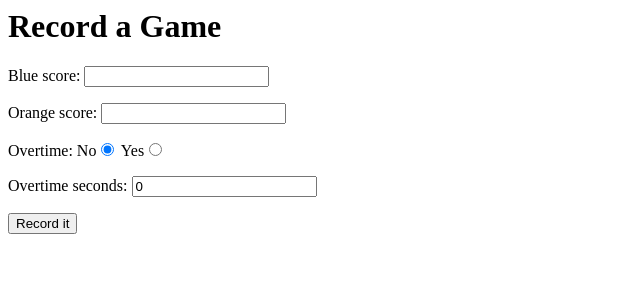
After one commit to danielmoniz/rocket-league-results, a Django app: page /games/new in a window 1280 px wide. The commit adds this page. Shown: the top 300 px of the page, without its empty margins (0-640 px from the left). Run offline with Django 3.2, Linux system fonts and the light colour scheme.

Commit message:
Add simple form for new games. Not hooked up.

```diff
--- a/games/templates/index.html
+++ b/games/templates/index.html
@@ -1,8 +1,12 @@
 
 <h1>All Games</h1>
 
+<p>
+  <a href="{% url 'games:new' %}">Record a game</a>
+</p>
+
 {% for game in games %}
   <p>
-    <a href="{{ game.id }}">{{ game.get_game_result }}</a>
+    <a href="{% url 'games:details' game.id %}">{{ game.get_game_result }}</a>
   </p>
 {% endfor %}
--- /dev/null
+++ b/games/templates/new.html
@@ -0,0 +1,22 @@
+
+<h1>Record a Game</h1>
+
+<form class="" action="#" method="post">
+  {% csrf_token %}
+  <p>
+    Blue score: <input type="text" name="blue_score" value="">
+  </p>
+  <p>
+    Orange score: <input type="text" name="orange_score" value="">
+  </p>
+  <p>
+    Overtime: No<input type="radio" name="overtime" value="false" checked> Yes<input type="radio" name="overtime" value="true">
+  </p>
+  <p>
+    Overtime seconds: <input type="number" name="overtime_length" value="0">
+  </p>
+
+  <p>
+    <input type="submit" name="" value="Record it">
+  </p>
+</form>
--- a/games/urls.py
+++ b/games/urls.py
@@ -3,8 +3,9 @@ from django.urls import path
 
 from . import views
 
-
+app_name = 'games'
 urlpatterns = [
     path('', views.index, name='index'),
-    path('<int:id>', views.detail, name='detail'),
+    path('<int:id>', views.detail, name='details'),
+    path('new', views.new, name='new'),
 ]
--- a/games/views.py
+++ b/games/views.py
@@ -11,3 +11,7 @@ def index(request):
 def detail(request, id):
     game = get_object_or_404(Game, pk=id)
     return render(request, 'detail.html', { 'game': game })
+
+
+def new(request):
+    return render(request, 'new.html')
--- a/rocketleague/urls.py
+++ b/rocketleague/urls.py
@@ -17,6 +17,6 @@ from django.contrib import admin
 from django.urls import include, path
 
 urlpatterns = [
+    path('games/', include('games.urls', namespace='games')),
     path('admin/', admin.site.urls),
-    path('games/', include('games.urls')),
 ]
```
